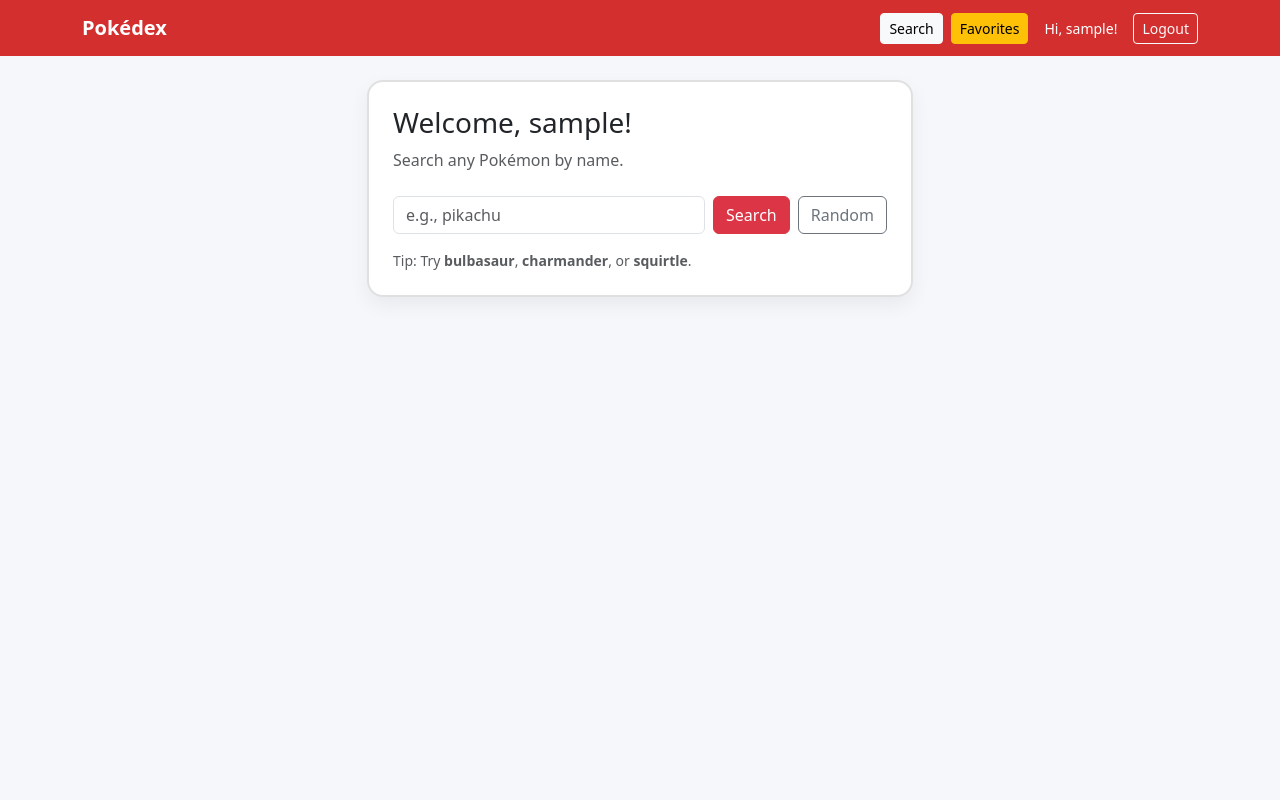
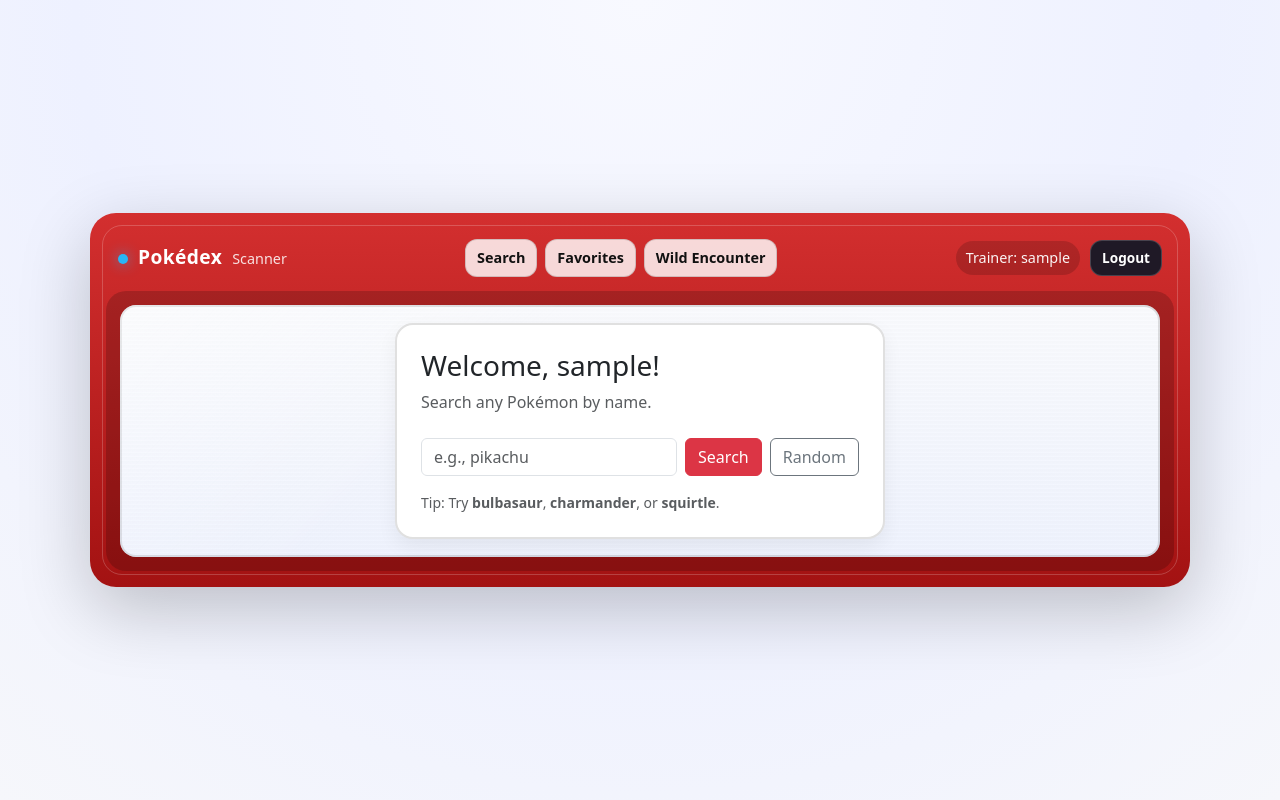
Before and after one commit to akonisanchez/pokedex, a Flask app: page / in a window 1280 px wide. Run offline with Flask 3, Linux system fonts and the light colour scheme; the visitor is signed in with stand-in values (Sample User, id 1).

Commit message:
refine device-style UI shell

```diff
--- a/static/style.css
+++ b/static/style.css
@@ -22,3 +22,163 @@ body {
 .badge-type {
   font-size: 0.9rem;
 }
+
+/* ===== Pokédex Device UI ===== */
+
+.dex-page {
+  min-height: 100vh;
+  display: grid;
+  place-items: center;
+  padding: 28px 16px;
+  background: radial-gradient(circle at top, #f8f9ff, #eef1ff 55%, #f6f7fb);
+}
+
+.dex-device {
+  width: min(1100px, 96vw);
+  border-radius: 26px;
+  background: linear-gradient(180deg, #d32f2f, #a31212);
+  box-shadow: 0 22px 70px rgba(0,0,0,0.22);
+  padding: 16px;
+  position: relative;
+}
+
+/* subtle inner bezel */
+.dex-device::before {
+  content: "";
+  position: absolute;
+  inset: 12px;
+  border-radius: 20px;
+  border: 1px solid rgba(255,255,255,0.20);
+  pointer-events: none;
+}
+
+/* Header */
+.dex-header {
+  display: flex;
+  align-items: center;
+  justify-content: space-between;
+  gap: 12px;
+  padding: 10px 12px 14px;
+}
+
+.dex-brand {
+  display: flex;
+  align-items: baseline;
+  gap: 10px;
+  color: #fff;
+}
+
+.dex-dot {
+  width: 10px;
+  height: 10px;
+  border-radius: 999px;
+  background: #29b6f6;
+  box-shadow: 0 0 14px rgba(41,182,246,0.75);
+}
+
+.dex-brand-title {
+  font-weight: 900;
+  letter-spacing: 0.4px;
+  font-size: 1.2rem;
+}
+
+.dex-brand-sub {
+  font-size: 0.9rem;
+  opacity: 0.85;
+}
+
+/* Nav buttons */
+.dex-nav {
+  display: flex;
+  gap: 8px;
+  flex-wrap: wrap;
+  justify-content: center;
+}
+
+.dex-nav-btn {
+  text-decoration: none;
+  color: #111;
+  background: rgba(255,255,255,0.82);
+  border: 1px solid rgba(0,0,0,0.14);
+  padding: 7px 11px;
+  border-radius: 12px;
+  font-weight: 700;
+  font-size: 0.9rem;
+}
+
+.dex-nav-btn:hover {
+  background: #fff;
+}
+
+/* Auth area */
+.dex-auth {
+  display: flex;
+  align-items: center;
+  gap: 10px;
+}
+
+.dex-user {
+  color: rgba(255,255,255,0.95);
+  font-size: 0.9rem;
+  background: rgba(0,0,0,0.16);
+  padding: 6px 10px;
+  border-radius: 999px;
+  white-space: nowrap;
+}
+
+.dex-auth-btn {
+  text-decoration: none;
+  color: #fff;
+  background: rgba(17,24,39,0.92);
+  border: 1px solid rgba(255,255,255,0.18);
+  padding: 7px 11px;
+  border-radius: 12px;
+  font-weight: 800;
+  font-size: 0.85rem;
+}
+
+.dex-auth-btn:hover {
+  filter: brightness(1.07);
+}
+
+/* Screen */
+.dex-screen-wrap {
+  background: rgba(0,0,0,0.18);
+  border-radius: 20px;
+  padding: 14px;
+}
+
+.dex-screen {
+  border-radius: 16px;
+  background: linear-gradient(180deg, #fbfcff, #f0f4ff);
+  box-shadow: inset 0 0 0 2px rgba(0,0,0,0.12);
+  overflow: hidden;
+  position: relative;
+}
+
+/* subtle glass + scanlines */
+.dex-screen::after {
+  content: "";
+  position: absolute;
+  inset: 0;
+  background:
+    linear-gradient(135deg, rgba(255,255,255,0.35), rgba(255,255,255,0) 35%),
+    repeating-linear-gradient(
+      to bottom,
+      rgba(0,0,0,0.015),
+      rgba(0,0,0,0.015) 2px,
+      rgba(255,255,255,0.01) 4px
+    );
+  pointer-events: none;
+}
+
+.dex-screen-body {
+  padding: 18px;
+  position: relative;
+  z-index: 1;
+}
+
+/* Make existing cards look nicer inside the screen */
+.pokedex-card {
+  border-radius: 18px;
+}
--- a/templates/base.html
+++ b/templates/base.html
@@ -16,31 +16,47 @@
   </head>
 
 <body>
-  <!-- Top navigation -->
-  <nav class="navbar navbar-expand-lg navbar-dark pokedex-nav">
-    <div class="container">
-      <a class="navbar-brand fw-bold" href="/">Pokédex</a>
+  <div class="dex-page">
+    <div class="dex-device">
 
-      <div class="d-flex gap-2 align-items-center">
-        <a class="btn btn-light btn-sm" href="/">Search</a>
-        <a class="btn btn-warning btn-sm" href="/favorites">Favorites</a>
+      <!-- Header-->
+      <header class="dex-header">
+        <div class="dex-brand">
+          <span class="dex-dot"></span>
+          <span class="dex-brand-title">Pokédex</span>
+          <span class="dex-brand-sub">Scanner</span>
+        </div>
 
+        <nav class="dex-nav">
+          <a class="dex-nav-btn" href="/">Search</a>
+          <a class="dex-nav-btn" href="/favorites">Favorites</a>
+          <a class="dex-nav-btn" href="/random">Wild Encounter</a>
+        </nav>
+
+        <div class="dex-auth">
           {% if session.get("user_id") %}
-          <span class="text-white small ms-2">Hi, {{ session.get("username") }}!</span>
+            <span class="dex-user">Trainer: {{ session.get("username") }}</span>
             <form action="/logout" method="post" class="m-0">
-            <button class="btn btn-outline-light btn-sm ms-2" type="submit">Logout</button>
+              <button class="dex-auth-btn" type="submit">Logout</button>
             </form>
           {% else %}
-          <a class="btn btn-outline-light btn-sm ms-2" href="/login">Login</a>
-          <a class="btn btn-outline-light btn-sm" href="/register">Register</a>
+            <a class="dex-auth-btn" href="/login">Login</a>
+            <a class="dex-auth-btn" href="/register">Register</a>
           {% endif %}
         </div>
-    </div>
-  </nav>
+      </header>
 
-  <main class="container my-4">
+      <!-- Screen -->
+      <div class="dex-screen-wrap">
+        <div class="dex-screen">
+          <main class="dex-screen-body">
             {% block content %}{% endblock %}
           </main>
+        </div>
+      </div>
+
+    </div>
+  </div>
 
   <!-- Bootstrap JS bundle -->
   <script src="https://cdn.jsdelivr.net/npm/bootstrap@5.3.3/dist/js/bootstrap.bundle.min.js"></script>
```
Lines whose indentation alone changed are shown as unchanged.
